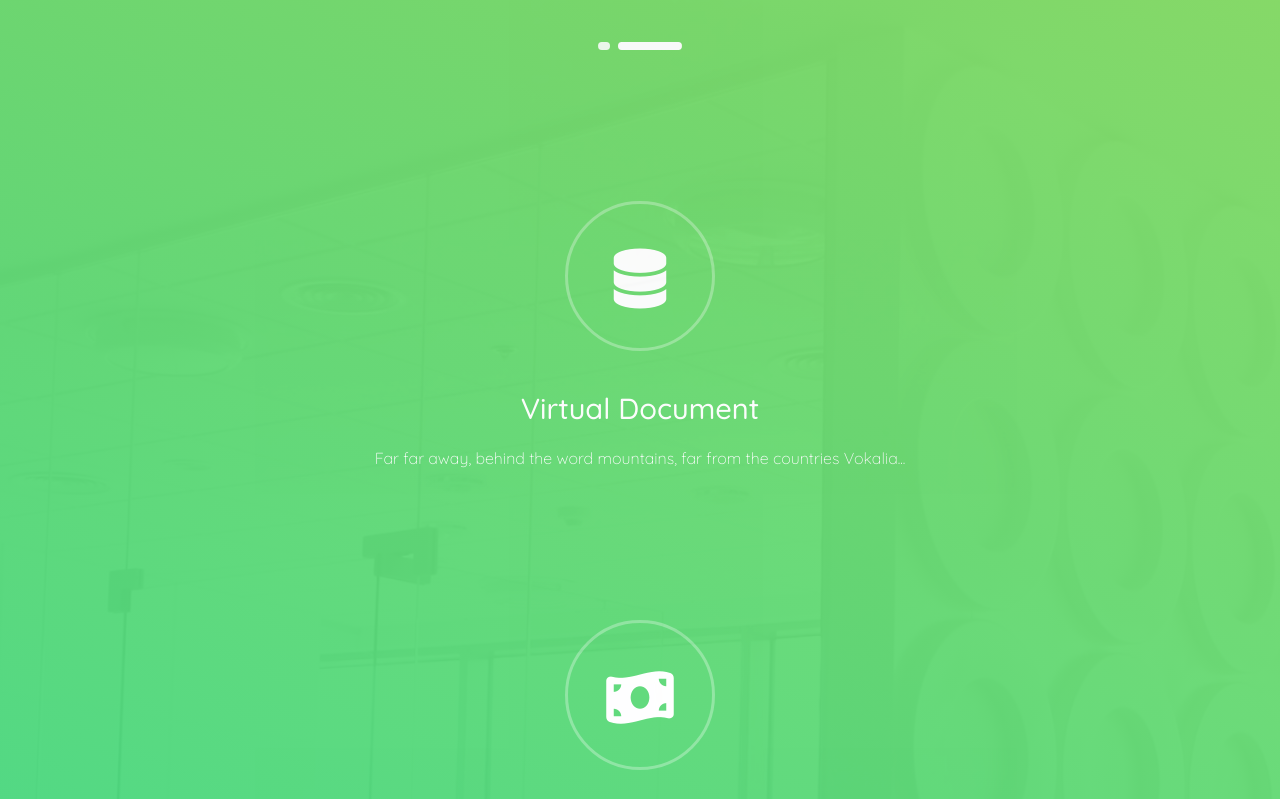
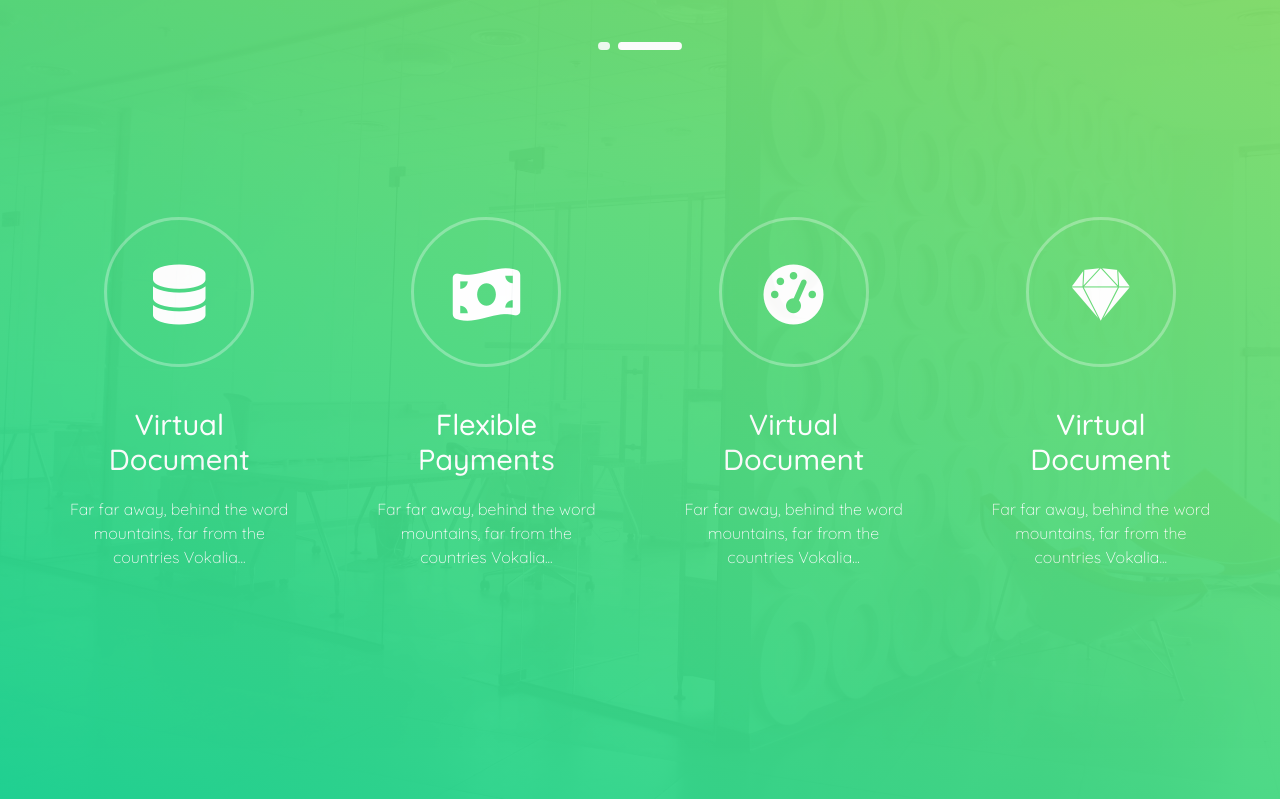
Before and after one commit to CosimoA/proj-html-vuejs, a Vue app: page /about in a window 1280 px wide. Shown: the part 2301-3100 px from the top of the page. Built offline with nearby package versions, Linux system fonts and the light colour scheme.

Commit message:
FEAT: Add media quesry desktop about section

```diff
--- a/src/components/AppClient.vue
+++ b/src/components/AppClient.vue
@@ -162,6 +162,8 @@ img {
 
       li {
         padding: 2rem;
+        display: flex;
+        justify-content: center;
       }
     }
   }
@@ -218,4 +220,5 @@ img {
       }
     }
   }
-}</style>
+}
+</style>
--- a/src/pages/About.vue
+++ b/src/pages/About.vue
@@ -399,12 +399,15 @@ main {
                     .vision-row {
                         display: flex;
                         flex-wrap: wrap;
+                        justify-content: center;
+
 
                         .vision-card {
                             padding: 75px 40px;
                             min-width: 256px;
-                            width: 100%;
+                            width: 90%;
                             border-radius: 15px;
+                            margin: 1em 0;
 
                             &:hover {
                                 background-color: rgba(0, 0, 0, 0.1);
@@ -577,6 +580,24 @@ main {
 @media all and (min-width: 767px) and (max-width: 1024px) {
     main {
 
+        .about-visions {
+
+            .container-visions {
+
+                .wrapper {
+
+                    .vision-cards {
+
+                        .vision-row {
+
+                            .vision-card {
+                                width: 45vw;
+                            }
+                        }
+                    }
+                }
+            }
+        }
 
         .our-team {
             .container-our-team {
@@ -639,6 +660,26 @@ main {
 
 @media all and (min-width: 1025px) {
     main {
+
+        .about-visions {
+
+            .container-visions {
+
+                .wrapper {
+
+                    .vision-cards {
+
+                        .vision-row {
+
+                            .vision-card {
+                                width: 24vw;
+                            }
+                        }
+                    }
+                }
+            }
+        }
+
         .our-team {
             .container-our-team {
 
```
